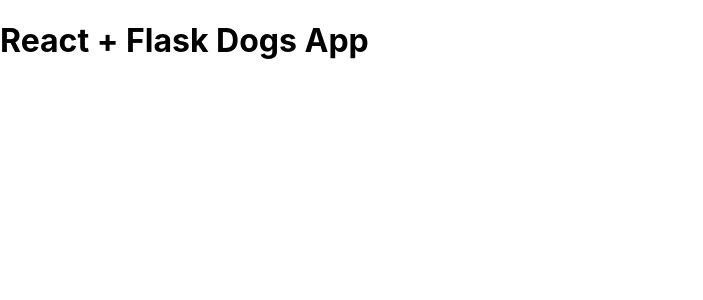
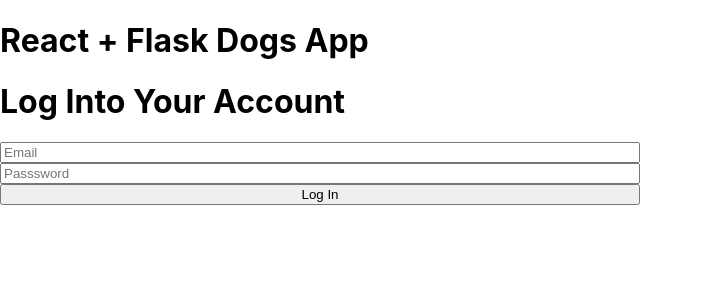
Before and after one commit to pgarbrecht/react-flask-dogs, a React (Create React App) app in the folder dogs-frontend/: page /login in a window 1280 px wide. Shown: the top 300 px of the page, without its empty margins (0-703 px from the left). Built offline with nearby package versions, Linux system fonts and the light colour scheme; no server answers.

Commit message:
login form works in front end

```diff
--- a/dogs-frontend/src/App.js
+++ b/dogs-frontend/src/App.js
@@ -4,6 +4,7 @@
 import DogNewForm from './components/DogNewForm'
 import EditDog from './components/EditDog'
 import RegisterForm from './components/RegisterForm'
+import LoginForm from './components/LoginForm'
 
 import {
   BrowserRouter as Router,
@@ -93,6 +94,10 @@
                 path='/register'
                 element={<RegisterForm />}
             />
+            <Route
+                path='/login'
+                element={<LoginForm />}
+            />
         </Routes>
     </Router>
     </>
--- /dev/null
+++ b/dogs-frontend/src/components/LoginForm.js
@@ -0,0 +1,82 @@
+import React, { Component } from 'react'
+import '../index.css'
+
+class LoginForm extends Component {
+    constructor(props) {
+        super(props)
+        this.state = {
+            email: '',
+            password: ''
+        }
+    }
+
+    // handleChange method
+    handleChange = (e) => {
+        this.setState({
+            [e.target.id]: e.target.value
+        })
+        console.log(this.state)
+    }
+
+    // handleSubmit method
+    handleSubmit = (e) => {
+        e.preventDefault()
+        fetch('http://localhost:8000/api/v1/user/login', {
+            method: 'POST',
+            headers: {
+                'Content-Type': 'application/json'
+            },
+            body: JSON.stringify({
+                email: this.state.email,
+                password: this.state.password
+            }),
+        })
+
+        // if we can fetch the data from this route, then proceed
+        .then (res => {
+            if(res.ok) {
+                return res.json()
+            }
+            throw new Error(res)
+        })
+
+        .then (resJson => {
+            this.setState({
+                email: '',
+                password: ''
+            })
+            window.location.href='http://localhost:3000/'
+        })
+        .catch(err => (console.log(err)))
+    }
+
+    render() {
+        return(
+                <div className="newform">
+                    <h1>Log Into Your Account</h1>
+                    <form onSubmit={this.handleSubmit}>
+                        <input
+                            id='email'
+                            type='text'
+                            value={this.state.email}
+                            onChange={this.handleChange}
+                            placeholder='Email'>
+                        </input>
+                        <input
+                            id='password'
+                            type='text'
+                            value={this.state.password}
+                            onChange={this.handleChange}
+                            placeholder='Passsword'>
+                        </input>
+                        <input
+                            type='submit'
+                            value='Log In'
+                        />
+                    </form>
+                </div>
+        )
+    }
+}
+
+export default LoginForm
```
